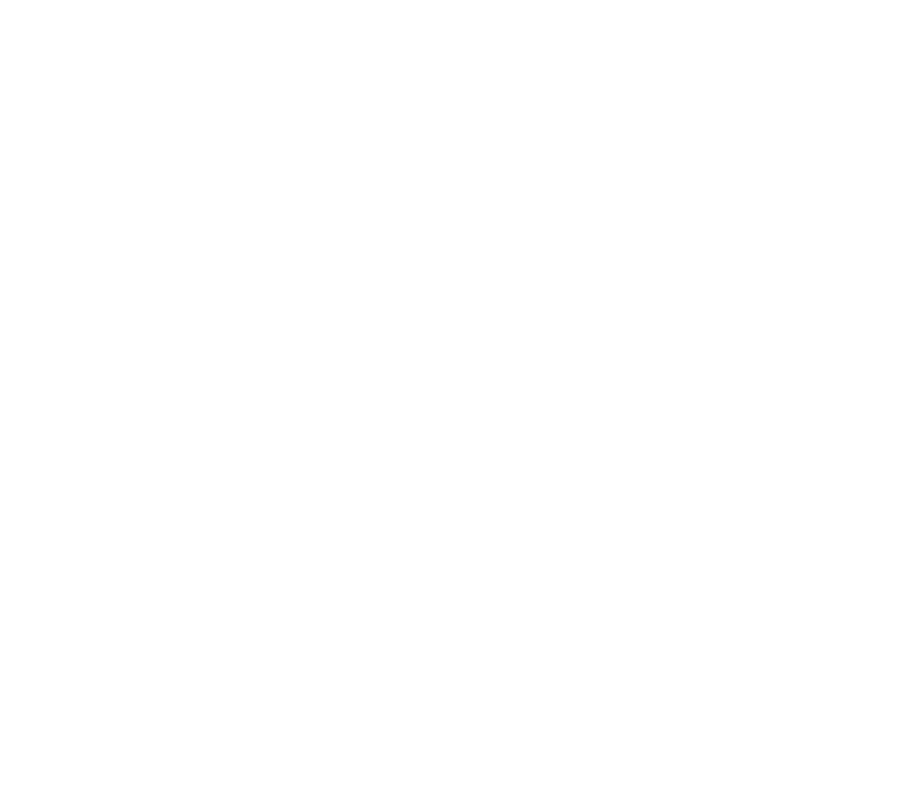
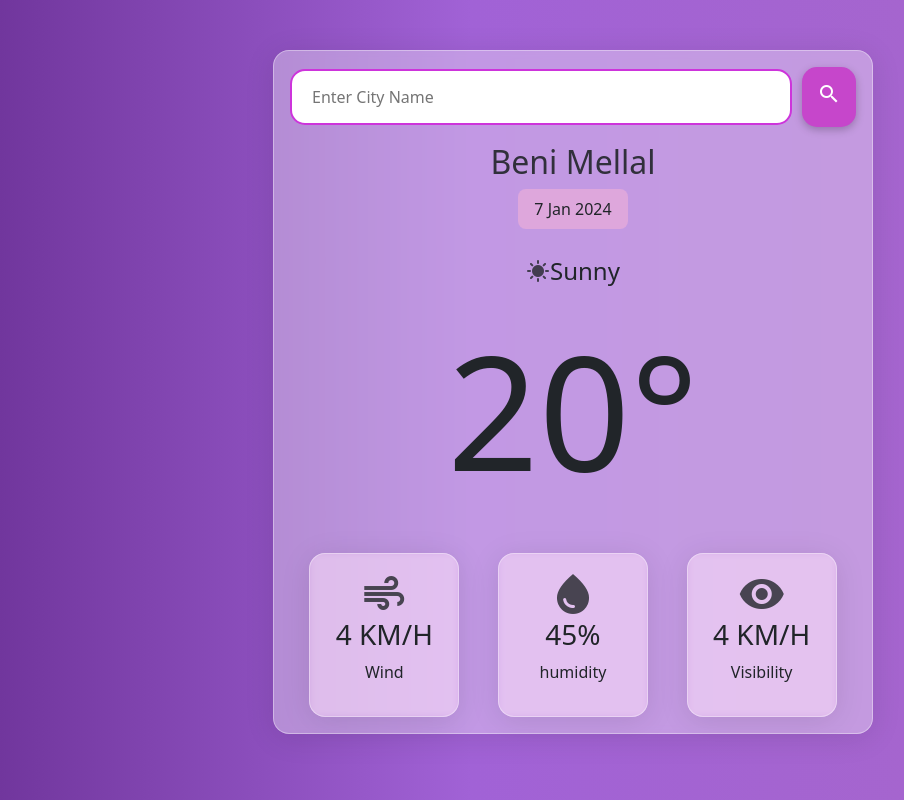
Before and after one commit to manbarmohamed/Weather_App_Front_End, a plain HTML site: page index.html in a window 1280 px wide. Shown: the whole page, without its empty margins (67-971 px from the left). Drawn offline with nearby package versions, Linux system fonts and the light colour scheme.

Commit message:
complete le projet

```diff
--- a/index.html
+++ b/index.html
@@ -1,26 +1,81 @@
 <!DOCTYPE html>
 <html lang="en">
   <head>
-    <meta charset="UTF-8">
-    <meta name="viewport" content="width=device-width, initial-scale=1.0">
+    <meta charset="UTF-8" />
+    <meta name="viewport" content="width=device-width, initial-scale=1.0" />
     <title>Weather_App_Front_End</title>
     <!-- Css link -->
-    <link rel="stylesheet" href="style.css">
+    <link rel="stylesheet" href="style.css" />
     <!-- Css link -->
-
+    <link
+      rel="stylesheet"
+      href="https://fonts.googleapis.com/icon?family=Material+Icons"
+    />
     <!-- Bootstrap Css link -->
-    <link href="https://cdn.jsdelivr.net/npm/bootstrap@5.3.3/dist/css/bootstrap.min.css" rel="stylesheet" integrity="sha384-QWTKZyjpPEjISv5WaRU9OFeRpok6YctnYmDr5pNlyT2bRjXh0JMhjY6hW+ALEwIH" crossorigin="anonymous">
+    <link
+      href="https://cdn.jsdelivr.net/npm/bootstrap@5.3.3/dist/css/bootstrap.min.css"
+      rel="stylesheet"
+      integrity="sha384-QWTKZyjpPEjISv5WaRU9OFeRpok6YctnYmDr5pNlyT2bRjXh0JMhjY6hW+ALEwIH"
+      crossorigin="anonymous"
+    />
     <!-- Bootstrap Css link -->
-
-
   </head>
   <body>
+    <div class="container">
+      <div class="row">
+        <div class="col">
+          <div class="weather-app p-3 rounded-4">
+      <form class="search-form d-flex align-items-center" action="">
+        <input class="city-input" type="text" placeholder="Enter City Name" />
+        <button class="search-btn" type="submit">
+          <i class="material-icons">search</i>
+        </button>
+      </form>
+      <div class="city-date-section d-flex align-items-center justify-content-center flex-column g-3 mt-3">
+        <h2 class="city">Beni Mellal</h2>
+        <p class="date px-3 py-2 rounded-3">7 Jan 2024</p>
+      </div>
+      <div class="temperature-info d-flex align-items-center justify-content-center flex-column g-3 mt-2">
+        <div class="description d-flex align-items-center justify-content-center g-5">
+          <i class="material-icons">sunny</i>
+          <span class="description-text">Sunny</span>
+        </div>
+        <div class="temp">20°</div>
+      </div>
+      <div class="additional-info d-flex justify-content-around mt-4">
+        <div class="wind-info d-flex align-items-center justify-content-center flex-column rounded-4 py-3 px-2">
+          <i class="material-icons">air</i>
+          <div class="text-center">
+            <h3 class="wind-speed">4 KM/H</h3>
+            <p class="wind-label">Wind</p>
+          </div>
+        </div>
+        <div class="humidity-info d-flex align-items-center justify-content-center flex-column rounded-4 py-3 px-2">
+          <i class="material-icons">water_drop</i>
+          <div class="text-center">
+            <h3 class="humidity">45%</h3>
+            <p class="humidity-label">humidity</p>
+          </div>
+        </div>
+        <div class="visibility-info d-flex align-items-center justify-content-center flex-column rounded-4 py-3 px-2">
+          <i class="material-icons">visibility</i>
+          <div class="text-center">
+            <h3 class="visibility-distance">4 KM/H</h3>
+            <p class="visibility">Visibility</p>
+          </div>
+        </div>
+      </div>
+    </div>
 
-
-
-
+        </div>
+      </div>
+    </div>
     <!-- Bootstrap js link -->
-    <script src="https://cdn.jsdelivr.net/npm/bootstrap@5.3.3/dist/js/bootstrap.bundle.min.js" integrity="sha384-YvpcrYf0tY3lHB60NNkmXc5s9fDVZLESaAA55NDzOxhy9GkcIdslK1eN7N6jIeHz" crossorigin="anonymous"></script>
+    <script
+      src="https://cdn.jsdelivr.net/npm/bootstrap@5.3.3/dist/js/bootstrap.bundle.min.js"
+      integrity="sha384-YvpcrYf0tY3lHB60NNkmXc5s9fDVZLESaAA55NDzOxhy9GkcIdslK1eN7N6jIeHz"
+      crossorigin="anonymous"
+    ></script>
     <!-- Bootstrap js link -->
 
     <!-- JavaScript link -->
--- a/script.js
+++ b/script.js
@@ -0,0 +1,78 @@
+const apiKey = "bb0e7855d456171f46a741de6ff8fbbf";
+async function fetchWeatherData(city) {
+  try {
+    const response = await fetch(
+      `https://api.openweathermap.org/data/2.5/weather?q=${city}&units=metric&appid=${apiKey}`
+    );
+
+    if (!response.ok) {
+      throw new Error("Unable to fetch weather data");
+    }
+    const data = await response.json();
+    console.log(data);
+    // console.log(data.main.temp);
+    // console.log(data.name);
+    // console.log(data.wind.speed);
+    // console.log(data.main.humidity);
+    // console.log(data.visibility);
+    updateWeatherUI(data);
+  } catch (error) {
+    console.error(error);
+  }
+}
+
+const cityElement = document.querySelector(".city");
+const temperature = document.querySelector(".temp");
+const windSpeed = document.querySelector(".wind-speed");
+const humidity = document.querySelector(".humidity");
+const visibility = document.querySelector(".visibility-distance");
+
+const descriptionText = document.querySelector(".description-text");
+const date = document.querySelector(".date");
+const descriptionIcon = document.querySelector(".description i");
+
+// fetchWeatherData();
+
+function updateWeatherUI(data) {
+  cityElement.textContent = data.name;
+  temperature.textContent = `${Math.round(data.main.temp)}`;
+  windSpeed.textContent = `${data.wind.speed} km/h`;
+  humidity.textContent = `${data.main.humidity}%`;
+  visibility.textContent = `${data.visibility / 1000} km`;
+  descriptionText.textContent = data.weather[0].description;
+
+  const currentDate = new Date();
+  date.textContent = currentDate.toDateString();
+  const weatherIconName = getWeatherIconName(data.weather[0].main);
+  descriptionIcon.innerHTML = `<i class="material-icons">${weatherIconName}</i>`;
+}
+
+const formElement = document.querySelector(".search-form");
+const inputElement = document.querySelector(".city-input");
+
+formElement.addEventListener("submit", function (e) {
+  e.preventDefault();
+
+  const city = inputElement.value;
+  if (city !== "") {
+    fetchWeatherData(city);
+    inputElement.value = "";
+  }
+});
+
+function getWeatherIconName(weatherCondition) {
+  const iconMap = {
+    Clear: "wb_sunny",
+    Clouds: "wb_cloudy",
+    Rain: "umbrella",
+    Thunderstorm: "flash_on",
+    Drizzle: "grain",
+    Snow: "ac_unit",
+    Mist: "cloud",
+    Smoke: "cloud",
+    Haze: "cloud",
+    Fog: "cloud",
+  };
+
+  return iconMap[weatherCondition] || "help";
+}
--- a/style.css
+++ b/style.css
@@ -0,0 +1,100 @@
+* {
+  margin: 0;
+  padding: 0;
+  box-sizing: border-box;
+}
+
+body {
+  background: rgb(106, 48, 149);
+  background: linear-gradient(
+    90deg,
+    rgba(106, 48, 149, 1) 0%,
+    rgba(161, 98, 214, 1) 42%,
+    rgba(168, 103, 201, 1) 100%
+  );
+  font-family: Arial, Helvetica, sans-serif;
+  height: 100vh;
+
+}
+
+.weather-app {
+  max-width: 600px;
+  margin: 50px auto;
+  box-shadow: rgba(0, 0, 0, 0.24) 0px 3px 8px;
+
+background: rgba(255, 255, 255, 0.35);
+border-radius: 16px;
+box-shadow: 0 4px 30px rgba(0, 0, 0, 0.1);
+backdrop-filter: blur(3.8px);
+-webkit-backdrop-filter: blur(3.8px);
+border: 1px solid rgba(255, 255, 255, 0.37);
+}
+
+input[type="text"] {
+  flex: 1;
+  padding: 20px;
+  border: 2px solid #cd34db;
+  border-radius: 15px;
+  font-size: 1rem;
+  height: 3.5rem;
+}
+
+.search-btn {
+  background-color: #c646cb;
+  border: none;
+  padding: 15px;
+  border-radius: 15px;
+  cursor: pointer;
+  color: #ffffff;
+  margin-left: 10px;
+  transition: backgroung-color 0.3s ease;
+  box-shadow: rgba(0, 0, 0, 0.24) 0px 3px 8px;
+}
+
+.search-btn:hover {
+  background-color: #ff00f7;
+}
+.city-date-section .city {
+  font-size: 2rem;
+  opacity: 0.9;
+}
+
+.city-date-section .date {
+  background-color: #dea7dc;
+}
+
+
+
+.temperature-info .temp {
+  font-size: 10rem;
+}
+
+
+
+.temperature-info .description i {
+  font-size: 1.5rem;
+  opacity: 0.8;
+}
+
+.temperature-info .description span {
+  font-size: 1.5rem;
+}
+
+.wind-info,
+.humidity-info,
+.visibility-info {
+  background-color: #a867c9;
+  width: 150px;
+  box-shadow: rgba(0, 0, 0, 0.24) 0px 3px 8px;
+  background: rgba(248, 204, 245, 0.35);
+border-radius: 16px;
+box-shadow: 0 4px 30px rgba(0, 0, 0, 0.1);
+backdrop-filter: blur(3.8px);
+-webkit-backdrop-filter: blur(3.8px);
+border: 1px solid rgba(255, 255, 255, 0.37);
+}
+
+.additional-info .material-icons {
+  font-size: 3rem;
+  opacity: 0.8;
+}
```
Lines whose indentation alone changed are shown as unchanged.
